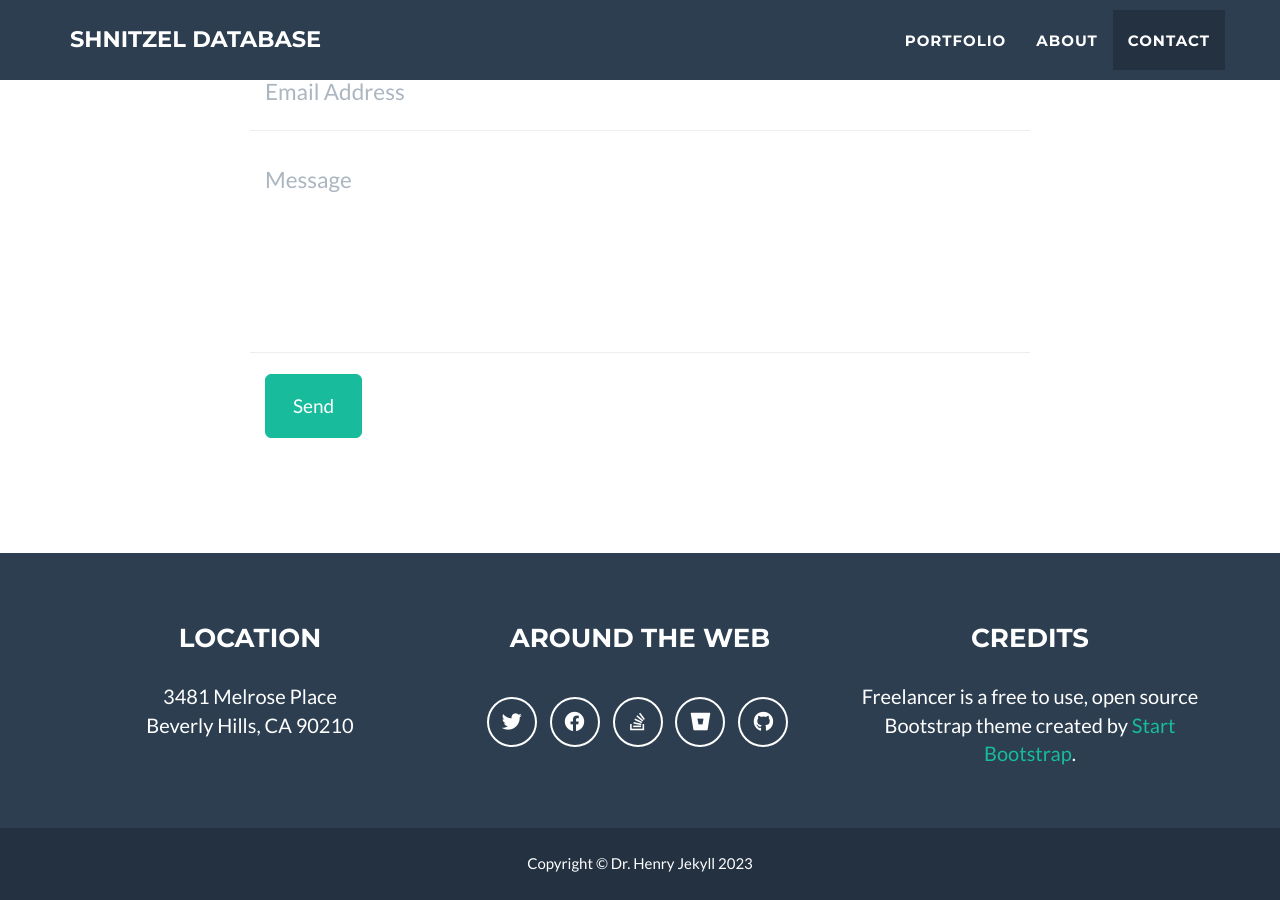
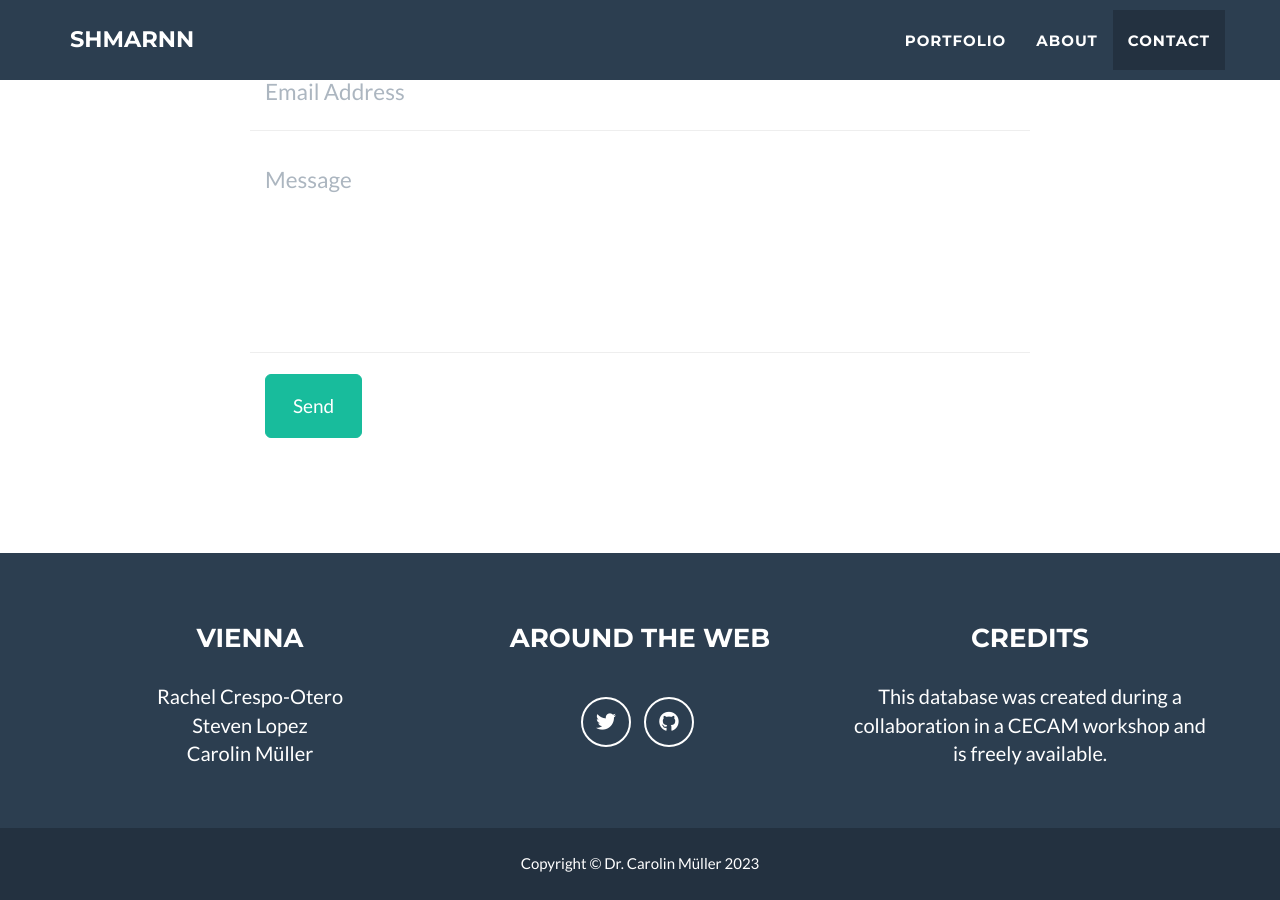
Before and after one commit to SHNITSEL/shnitsel.github.io, a Jekyll site: the page built from _posts/2020-04-20-methylenimmonium.markdown, in a window 1280 px wide and 900 px high, scrolled down 2128 px. Built offline with Jekyll 4.4.1, drawn with Linux system fonts in a browser that asks for light colours; some of the changed text lies outside the part shown.

Commit message:
Update _config.yml

```diff
--- a/_config.yml
+++ b/_config.yml
@@ -1,10 +1,10 @@
 # Site settings
-title: SHnitzel Database
+title: SHmarNN
 email: carolin.mueller@ext.uni.lu
 url: https://compphotochem.github.io/
 description: "Awesome description about our databse on excited states named SHnitzel "
-skills: "Photochemistry - Photodynamics - ..."
-meta_author: LastName FirstName
+skills: "Excited State - Photochemical Reactions - Photodynamics - ..."
+meta_author: CECAM 2023, Vienna (x, y, and z)
 
 # Google webmaster tools
 google_verify:
@@ -31,31 +31,26 @@ color:
 
 # Footer settings
 footer:
-  copyright: Dr. Henry Jekyll
-  location: Location
+  copyright: Dr. Carolin Müller
+  location: Vienna
   social: Around the Web
   credits: Credits
 
 # Social networks usernames (many more available: google-plus, flickr, dribbble, pinterest, instagram, tumblr, linkedin, etc.)
 social:
   - title: twitter
-    url: http://twitter.com/jekyllrb
-  - title: facebook
     url:
-  - title: stack-overflow
-    url: http://stackoverflow.com/questions/tagged/jekyll
-  - title: bitbucket
-    url: http://bitbucket.org/jekyll
   - title: github
-    url: http://github.com/jekyll
+    url: https://github.com/CompPhotoChem/CompPhotoChem.github.io
 
 # Postal address (add as many lines as necessary)
 address:
-  - line: 3481 Melrose Place
-  - line: Beverly Hills, CA 90210
+  - line: Rachel Crespo-Otero
+  - line: Steven Lopez
+  - line: Carolin Müller
 
 # Credits content
-credits: 'Freelancer is a free to use, open source Bootstrap theme created by <a href="http://startbootstrap.com">Start Bootstrap</a>.'
+credits: 'This database was created during a collaboration in a CECAM workshop and is freely available.'
 
 # Build settings
 markdown: kramdown
```
